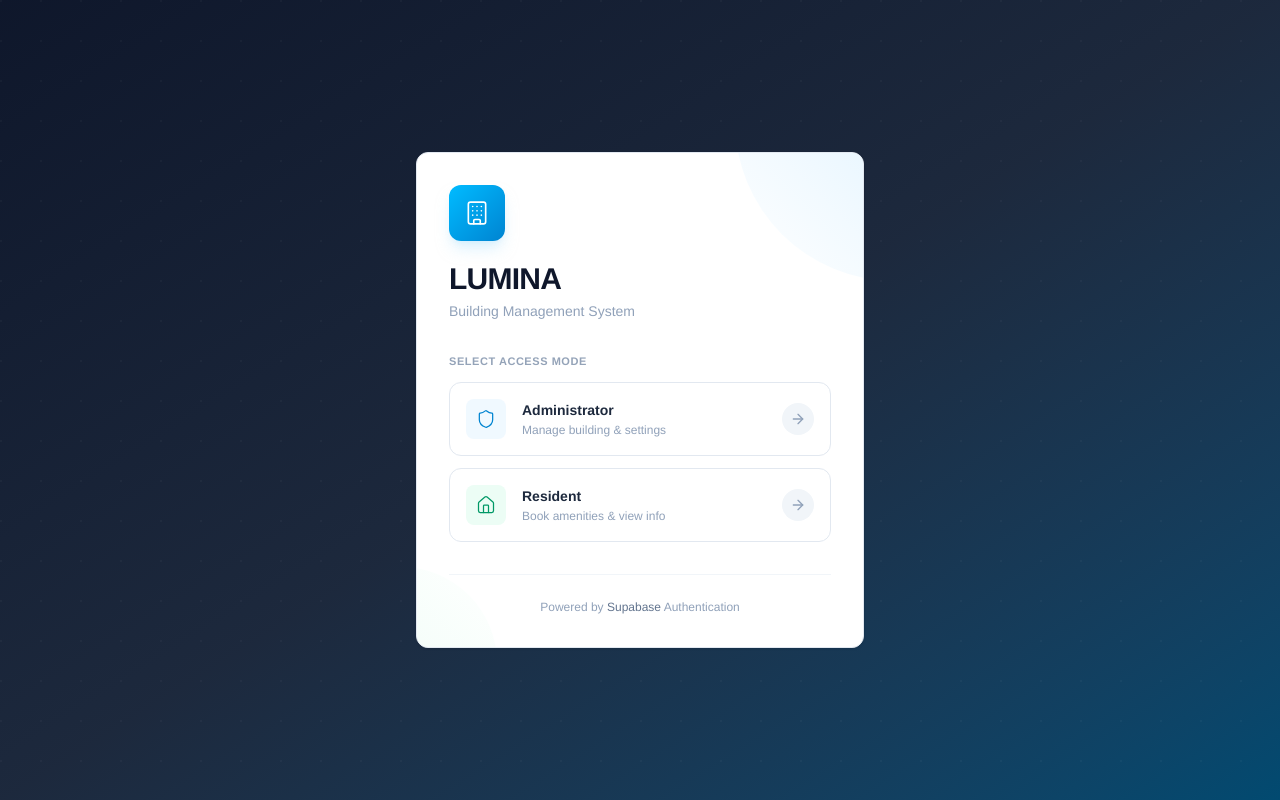
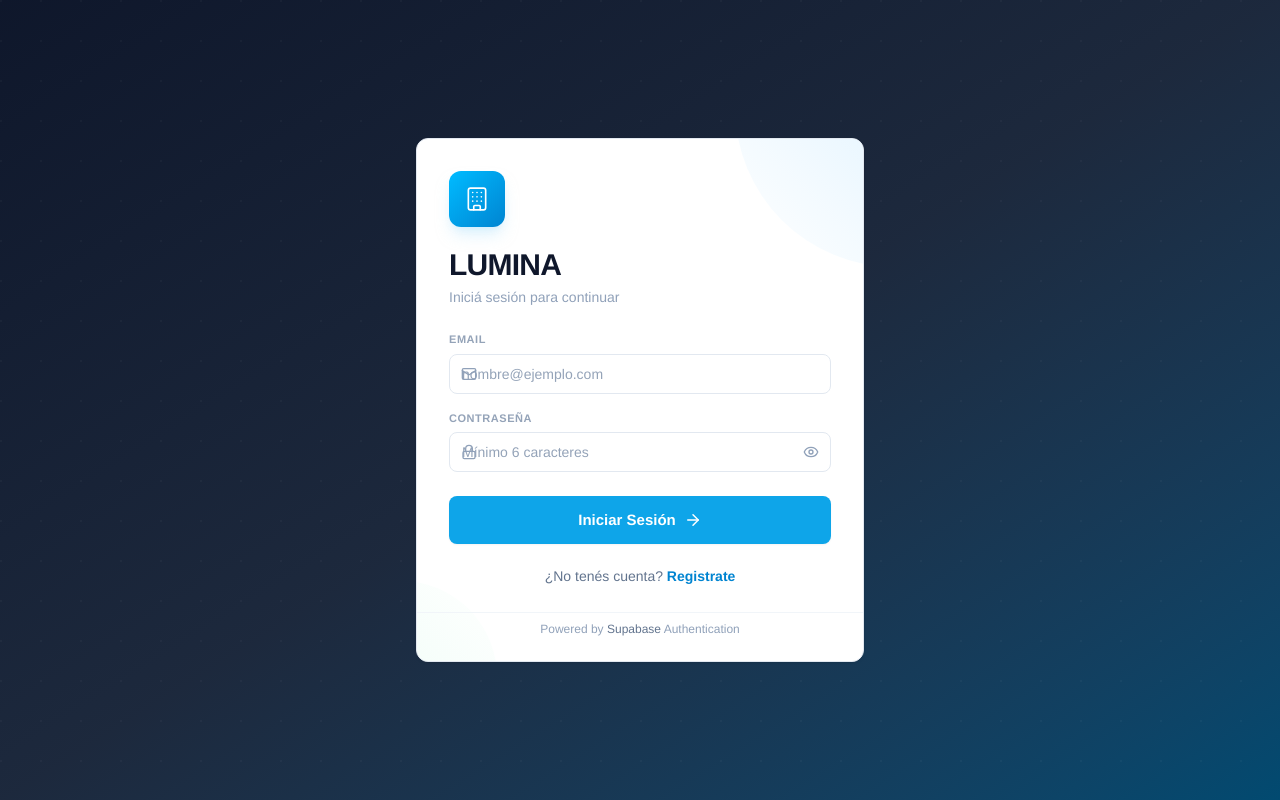
Before and after one commit to Andru-1987/lumina_project_97525, a React (Vite) app: page / in a window 1280 px wide. Built offline with nearby package versions, Linux system fonts and the light colour scheme.

Commit message:
(feat): last deploy

```diff
--- a/components/AdminDashboard.tsx
+++ b/components/AdminDashboard.tsx
@@ -266,7 +266,7 @@ const AdminDashboard: React.FC<AdminDashboardProps> = ({
                 <h2 className="text-2xl font-bold text-slate-900">Global Reservations</h2>
                 <div className="ds-card p-6">
                     <div className="space-y-3">
-                        {reservations.sort((a, b) => new Date(b.date).getTime() - new Date(a.date).getTime()).map(res => {
+                        {[...reservations].sort((a, b) => new Date(b.date).getTime() - new Date(a.date).getTime()).map(res => {
                             const user = users.find(u => u.id === res.userId);
                             const amenity = amenities.find(a => a.id === res.amenityId);
                             return (
--- a/components/Auth.tsx
+++ b/components/Auth.tsx
@@ -1,58 +1,140 @@
-import React, { useState } from 'react';
+import React, { useState, useMemo } from 'react';
 import { UserRole } from '../types';
-import { Building, ArrowRight, Loader2, Shield, Home } from 'lucide-react';
+import { Building, ArrowRight, Loader2, Eye, EyeOff, Mail, Lock, User, DoorOpen } from 'lucide-react';
 import { supabase } from '../lib/supabase';
 import { useToast } from '../contexts/ToastContext';
+
+type AuthMode = 'login' | 'signup';
 
 interface AuthProps {
   onLogin: () => void;
 }
 
+const getPasswordStrength = (password: string): { score: number; label: string; color: string } => {
+  let score = 0;
+  if (password.length >= 6) score++;
+  if (password.length >= 10) score++;
+  if (/[A-Z]/.test(password)) score++;
+  if (/[0-9]/.test(password)) score++;
+  if (/[^A-Za-z0-9]/.test(password)) score++;
+
+  if (score <= 1) return { score, label: 'Débil', color: '#ef4444' };
+  if (score <= 2) return { score, label: 'Regular', color: '#f97316' };
+  if (score <= 3) return { score, label: 'Buena', color: '#eab308' };
+  if (score <= 4) return { score, label: 'Fuerte', color: '#22c55e' };
+  return { score, label: 'Muy fuerte', color: '#10b981' };
+};
+
 const Auth: React.FC<AuthProps> = () => {
+  const [mode, setMode] = useState<AuthMode>('login');
   const [loading, setLoading] = useState(false);
+  const [showPassword, setShowPassword] = useState(false);
+
+  // Form fields
+  const [email, setEmail] = useState('');
+  const [password, setPassword] = useState('');
+  const [fullName, setFullName] = useState('');
+  const [apartment, setApartment] = useState('');
+
+  // Validation
+  const [errors, setErrors] = useState<Record<string, string>>({});
+
   const { addToast } = useToast();
 
-  const handleDemoLogin = async (role: UserRole) => {
+  const passwordStrength = useMemo(() => getPasswordStrength(password), [password]);
+
+  const validate = (): boolean => {
+    const newErrors: Record<string, string> = {};
+
+    if (!email.trim()) {
+      newErrors.email = 'El email es obligatorio';
+    } else if (!/^[^\s@]+@[^\s@]+\.[^\s@]+$/.test(email)) {
+      newErrors.email = 'Ingresá un email válido';
+    }
+
+    if (!password) {
+      newErrors.password = 'La contraseña es obligatoria';
+    } else if (password.length < 6) {
+      newErrors.password = 'Mínimo 6 caracteres';
+    }
+
+    if (mode === 'signup') {
+      if (!fullName.trim()) {
+        newErrors.fullName = 'El nombre es obligatorio';
+      }
+      if (!apartment.trim()) {
+        newErrors.apartment = 'El apartamento es obligatorio';
+      }
+    }
+
+    setErrors(newErrors);
+    return Object.keys(newErrors).length === 0;
+  };
+
+  const handleLogin = async () => {
+    if (!validate()) return;
     setLoading(true);
-    const email = role === UserRole.ADMIN ? 'admin@lumina.com' : 'residente@lumina.com';
-    const password = 'Password123!';
-    const fullName = role === UserRole.ADMIN ? 'Admin User' : 'Resident User';
-    const apartment = role === UserRole.ADMIN ? 'Office' : '101A';
 
     try {
-      const { data: signInData, error: signInError } = await supabase.auth.signInWithPassword({
-        email,
-        password,
-      });
+      const { error } = await supabase.auth.signInWithPassword({ email, password });
+      if (error) {
+        if (error.message.includes('Invalid login credentials')) {
+          addToast('Email o contraseña incorrectos', 'error');
+        } else {
+          addToast(error.message, 'error');
+        }
+      } else {
+        addToast('¡Bienvenido de vuelta a Lumina!', 'success');
+      }
+    } catch (error: any) {
+      addToast(error.message || 'Error de autenticación', 'error');
+    } finally {
+      setLoading(false);
+    }
+  };
 
-      if (signInError) {
-        if (signInError.message.includes('Invalid login credentials')) {
-          const { error: signUpError } = await supabase.auth.signUp({
+  const handleSignup = async () => {
+    if (!validate()) return;
+    setLoading(true);
+
+    try {
+      const { error } = await supabase.auth.signUp({
         email,
         password,
         options: {
           data: {
-                full_name: fullName,
-                role: role.toLowerCase(),
-                apartment: apartment
+            full_name: fullName.trim(),
+            role: 'resident',
+            apartment: apartment.trim()
           }
         }
       });
 
-          if (signUpError) throw signUpError;
-          addToast('Demo account created and logged in!', 'success');
+      if (error) {
+        if (error.message.includes('already registered')) {
+          addToast('Este email ya está registrado. Intentá iniciar sesión.', 'error');
         } else {
-          throw signInError;
+          addToast(error.message, 'error');
         }
       } else {
-        addToast('Welcome back to Lumina', 'success');
+        addToast('¡Cuenta creada exitosamente!', 'success');
       }
     } catch (error: any) {
-      console.error(error);
-      addToast(error.message || 'Authentication failed', 'error');
+      addToast(error.message || 'Error al crear la cuenta', 'error');
     } finally {
       setLoading(false);
     }
+  };
+
+  const handleSubmit = (e: React.FormEvent) => {
+    e.preventDefault();
+    mode === 'login' ? handleLogin() : handleSignup();
+  };
+
+  const switchMode = () => {
+    setMode(mode === 'login' ? 'signup' : 'login');
+    setErrors({});
+    setShowPassword(false);
   };
 
   return (
@@ -60,62 +142,161 @@ const Auth: React.FC<AuthProps> = () => {
       {/* Subtle background pattern */}
       <div className="absolute inset-0 opacity-[0.03]" style={{ backgroundImage: 'radial-gradient(circle at 1px 1px, white 1px, transparent 0)', backgroundSize: '40px 40px' }}></div>
 
-      <div className="ds-card w-full max-w-md p-8 relative overflow-hidden border-0 shadow-2xl rounded-2xl animate-scale-in">
-        {/* Decorative gradient accent */}
+      <div className="ds-card w-full max-w-md relative overflow-hidden border-0 shadow-2xl rounded-2xl animate-scale-in">
+        {/* Decorative gradient accents */}
         <div className="absolute top-0 right-0 w-40 h-40 bg-gradient-to-bl from-sky-100 via-sky-50 to-transparent rounded-bl-full -mr-8 -mt-8 opacity-80"></div>
         <div className="absolute bottom-0 left-0 w-24 h-24 bg-gradient-to-tr from-emerald-50 to-transparent rounded-tr-full -ml-4 -mb-4 opacity-60"></div>
 
-        <div className="relative mb-8">
+        {/* Header */}
+        <div className="relative px-8 pt-8 pb-2">
           <div className="w-14 h-14 bg-gradient-to-br from-sky-400 to-sky-600 rounded-xl flex items-center justify-center mb-5 text-white shadow-lg shadow-sky-200/50">
             <Building size={26} strokeWidth={1.5} />
           </div>
           <h1 className="text-3xl font-bold text-slate-900 tracking-tight">LUMINA</h1>
-          <p className="text-slate-400 mt-1 text-sm">Building Management System</p>
+          <p className="text-slate-400 mt-1 text-sm">
+            {mode === 'login' ? 'Iniciá sesión para continuar' : 'Creá tu cuenta para empezar'}
+          </p>
         </div>
 
-        <div className="relative space-y-3">
-          <p className="ds-overline mb-3">Select Access Mode</p>
+        {/* Form */}
+        <form onSubmit={handleSubmit} className="relative px-8 pt-4 pb-6">
+          <div className="space-y-4">
 
-          <button
-            disabled={loading}
-            onClick={() => handleDemoLogin(UserRole.ADMIN)}
-            className="w-full group flex items-center justify-between p-4 bg-white border border-slate-200 rounded-xl hover:border-sky-300 hover:shadow-card-hover transition-all duration-300 disabled:opacity-50 disabled:cursor-not-allowed"
-          >
-            <div className="flex items-center gap-4">
-              <div className="w-10 h-10 rounded-lg bg-sky-50 text-sky-600 flex items-center justify-center group-hover:bg-sky-500 group-hover:text-white transition-all duration-300">
-                <Shield size={20} strokeWidth={1.5} />
+            {/* ─── Signup-only fields ─── */}
+            {mode === 'signup' && (
+              <div className="animate-slide-up space-y-4">
+                {/* Full Name */}
+                <div>
+                  <label className="ds-overline block mb-1.5">Nombre completo</label>
+                  <div className="relative">
+                    <User size={16} className="absolute left-3 top-1/2 -translate-y-1/2 text-slate-400" />
+                    <input
+                      type="text"
+                      value={fullName}
+                      onChange={(e) => { setFullName(e.target.value); setErrors(prev => ({ ...prev, fullName: '' })); }}
+                      placeholder="Ej: Juan Pérez"
+                      className={`ds-input w-full pl-10 ${errors.fullName ? 'border-red-400 focus:border-red-400 focus:shadow-[0_0_0_3px_rgba(239,68,68,0.15)]' : ''}`}
+                    />
                   </div>
-              <div className="text-left">
-                <p className="font-semibold text-slate-800 text-sm">Administrator</p>
-                <p className="text-xs text-slate-400 mt-0.5">Manage building & settings</p>
+                  {errors.fullName && <p className="text-red-500 text-xs mt-1">{errors.fullName}</p>}
+                </div>
+
+                {/* Apartment */}
+                <div>
+                  <label className="ds-overline block mb-1.5">Apartamento / Unidad</label>
+                  <div className="relative">
+                    <DoorOpen size={16} className="absolute left-3 top-1/2 -translate-y-1/2 text-slate-400" />
+                    <input
+                      type="text"
+                      value={apartment}
+                      onChange={(e) => { setApartment(e.target.value); setErrors(prev => ({ ...prev, apartment: '' })); }}
+                      placeholder="Ej: 101A"
+                      className={`ds-input w-full pl-10 ${errors.apartment ? 'border-red-400 focus:border-red-400 focus:shadow-[0_0_0_3px_rgba(239,68,68,0.15)]' : ''}`}
+                    />
+                  </div>
+                  {errors.apartment && <p className="text-red-500 text-xs mt-1">{errors.apartment}</p>}
                 </div>
               </div>
-            <div className="w-8 h-8 rounded-full bg-slate-100 flex items-center justify-center text-slate-400 group-hover:bg-sky-500 group-hover:text-white transition-all duration-300">
-              {loading ? <Loader2 className="animate-spin" size={16} /> : <ArrowRight size={16} />}
+            )}
+
+            {/* ─── Shared fields ─── */}
+            {/* Email */}
+            <div>
+              <label className="ds-overline block mb-1.5">Email</label>
+              <div className="relative">
+                <Mail size={16} className="absolute left-3 top-1/2 -translate-y-1/2 text-slate-400" />
+                <input
+                  type="email"
+                  value={email}
+                  onChange={(e) => { setEmail(e.target.value); setErrors(prev => ({ ...prev, email: '' })); }}
+                  placeholder="nombre@ejemplo.com"
+                  className={`ds-input w-full pl-10 ${errors.email ? 'border-red-400 focus:border-red-400 focus:shadow-[0_0_0_3px_rgba(239,68,68,0.15)]' : ''}`}
+                  autoComplete="email"
+                />
               </div>
+              {errors.email && <p className="text-red-500 text-xs mt-1">{errors.email}</p>}
+            </div>
+
+            {/* Password */}
+            <div>
+              <label className="ds-overline block mb-1.5">Contraseña</label>
+              <div className="relative">
+                <Lock size={16} className="absolute left-3 top-1/2 -translate-y-1/2 text-slate-400" />
+                <input
+                  type={showPassword ? 'text' : 'password'}
+                  value={password}
+                  onChange={(e) => { setPassword(e.target.value); setErrors(prev => ({ ...prev, password: '' })); }}
+                  placeholder="Mínimo 6 caracteres"
+                  className={`ds-input w-full pl-10 pr-10 ${errors.password ? 'border-red-400 focus:border-red-400 focus:shadow-[0_0_0_3px_rgba(239,68,68,0.15)]' : ''}`}
+                  autoComplete={mode === 'login' ? 'current-password' : 'new-password'}
+                />
+                <button
+                  type="button"
+                  onClick={() => setShowPassword(!showPassword)}
+                  className="absolute right-3 top-1/2 -translate-y-1/2 text-slate-400 hover:text-slate-600 transition-colors"
+                  tabIndex={-1}
+                >
+                  {showPassword ? <EyeOff size={16} /> : <Eye size={16} />}
+                </button>
+              </div>
+              {errors.password && <p className="text-red-500 text-xs mt-1">{errors.password}</p>}
+
+              {/* Password Strength Meter (only on signup) */}
+              {mode === 'signup' && password.length > 0 && (
+                <div className="mt-2 animate-fade-in">
+                  <div className="flex gap-1">
+                    {[1, 2, 3, 4, 5].map((i) => (
+                      <div
+                        key={i}
+                        className="h-1 flex-1 rounded-full transition-all duration-300"
+                        style={{
+                          backgroundColor: i <= passwordStrength.score ? passwordStrength.color : '#e2e8f0'
+                        }}
+                      />
+                    ))}
+                  </div>
+                  <p className="text-xs mt-1 font-medium" style={{ color: passwordStrength.color }}>
+                    {passwordStrength.label}
+                  </p>
+                </div>
+              )}
+            </div>
+          </div>
+
+          {/* Submit Button */}
+          <button
+            type="submit"
+            disabled={loading}
+            className="btn btn-primary btn-lg w-full mt-6 group"
+          >
+            {loading ? (
+              <Loader2 className="animate-spin" size={20} />
+            ) : (
+              <>
+                {mode === 'login' ? 'Iniciar Sesión' : 'Crear Cuenta'}
+                <ArrowRight size={18} className="group-hover:translate-x-0.5 transition-transform" />
+              </>
+            )}
           </button>
 
+          {/* Toggle mode */}
+          <div className="mt-5 text-center">
             <button
-            disabled={loading}
-            onClick={() => handleDemoLogin(UserRole.RESIDENT)}
-            className="w-full group flex items-center justify-between p-4 bg-white border border-slate-200 rounded-xl hover:border-emerald-300 hover:shadow-card-hover transition-all duration-300 disabled:opacity-50 disabled:cursor-not-allowed"
+              type="button"
+              onClick={switchMode}
+              className="text-sm text-slate-500 hover:text-sky-600 transition-colors"
             >
-            <div className="flex items-center gap-4">
-              <div className="w-10 h-10 rounded-lg bg-emerald-50 text-emerald-600 flex items-center justify-center group-hover:bg-emerald-500 group-hover:text-white transition-all duration-300">
-                <Home size={20} strokeWidth={1.5} />
-              </div>
-              <div className="text-left">
-                <p className="font-semibold text-slate-800 text-sm">Resident</p>
-                <p className="text-xs text-slate-400 mt-0.5">Book amenities & view info</p>
-              </div>
-            </div>
-            <div className="w-8 h-8 rounded-full bg-slate-100 flex items-center justify-center text-slate-400 group-hover:bg-emerald-500 group-hover:text-white transition-all duration-300">
-              {loading ? <Loader2 className="animate-spin" size={16} /> : <ArrowRight size={16} />}
-            </div>
+              {mode === 'login' ? (
+                <>¿No tenés cuenta? <span className="font-semibold text-sky-600">Registrate</span></>
+              ) : (
+                <>¿Ya tenés cuenta? <span className="font-semibold text-sky-600">Iniciá sesión</span></>
+              )}
             </button>
           </div>
+        </form>
 
-        <div className="relative mt-8 pt-6 border-t border-slate-100 text-center">
+        {/* Footer */}
+        <div className="relative px-8 pb-6 pt-2 border-t border-slate-100 text-center">
           <p className="text-xs text-slate-400">
             Powered by <span className="font-medium text-slate-500">Supabase</span> Authentication
           </p>
--- a/components/ResidentDashboard.tsx
+++ b/components/ResidentDashboard.tsx
@@ -79,7 +79,7 @@ const ResidentDashboard: React.FC<ResidentDashboardProps> = ({
                 amenityId: selectedAmenity.id,
                 date: selectedDate,
                 startTime: selectedSlot,
-                endTime: selectedSlot.split(':')[0] + ':59',
+                endTime: `${(parseInt(selectedSlot.split(':')[0]) + 1).toString().padStart(2, '0')}:00`,
                 status: ReservationStatus.CONFIRMED
             });
             setSelectedAmenity(null);
@@ -245,7 +245,6 @@ const ResidentDashboard: React.FC<ResidentDashboardProps> = ({
                                     <button
                                         onClick={() => {
                                             onCancelReservation(res.id);
-                                            addToast('Reservation Cancelled', 'info');
                                         }}
                                         className="btn btn-danger btn-xs"
                                     >
--- a/index.css
+++ b/index.css
@@ -173,9 +173,25 @@
   .animate-fade-in {
     animation: fadeIn 0.4s ease-out forwards;
   }
+  .animate-scale-in {
+    animation: scaleIn 0.5s cubic-bezier(0.16, 1, 0.3, 1) forwards;
+  }
+  .animate-slide-up {
+    animation: slideUp 0.35s cubic-bezier(0.16, 1, 0.3, 1) forwards;
+  }
 }
 
 @keyframes fadeIn {
   from { opacity: 0; transform: translateY(8px); }
   to { opacity: 1; transform: translateY(0); }
 }
+
+@keyframes scaleIn {
+  from { opacity: 0; transform: scale(0.95) translateY(12px); }
+  to { opacity: 1; transform: scale(1) translateY(0); }
+}
+
+@keyframes slideUp {
+  from { opacity: 0; transform: translateY(10px); }
+  to { opacity: 1; transform: translateY(0); }
+}
--- a/vite.config.ts
+++ b/vite.config.ts
@@ -6,6 +6,7 @@ import react from '@vitejs/plugin-react';
 export default defineConfig(({ mode }) => {
   const env = loadEnv(mode, '.', '');
   return {
+    base: '/',
     server: {
       port: 3000,
       host: '0.0.0.0',
```
Also changed, not shown: App.tsx (+28 -32 lines), components/Analytics/AnalyticsDashboard.tsx (+7 -7 lines), .agent/workflows/debugging-projects.md (added). Lines whose indentation alone changed are shown as unchanged.
